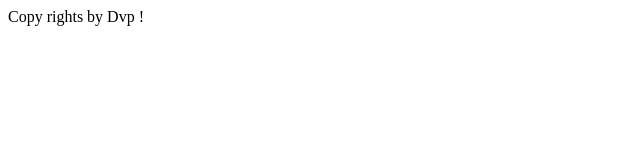
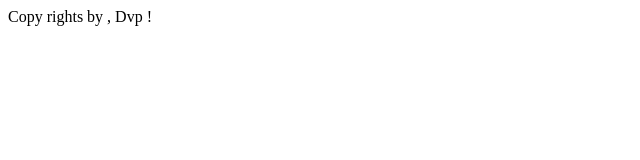
Before and after one commit to MDevivaraprasad-Dvp/First_Project, a plain HTML site: page Footer.html in a window 1280 px wide. Shown: the full height of the page, 0-640 px from the left. Drawn offline with Linux system fonts and the light colour scheme.

Commit message:
third commit

```diff
--- a/Footer.html
+++ b/Footer.html
@@ -6,6 +6,6 @@
     <title>Document</title>
   </head>
   <body>
-    Copy rights by Dvp !
+    Copy rights by , Dvp !
   </body>
 </html>
```
